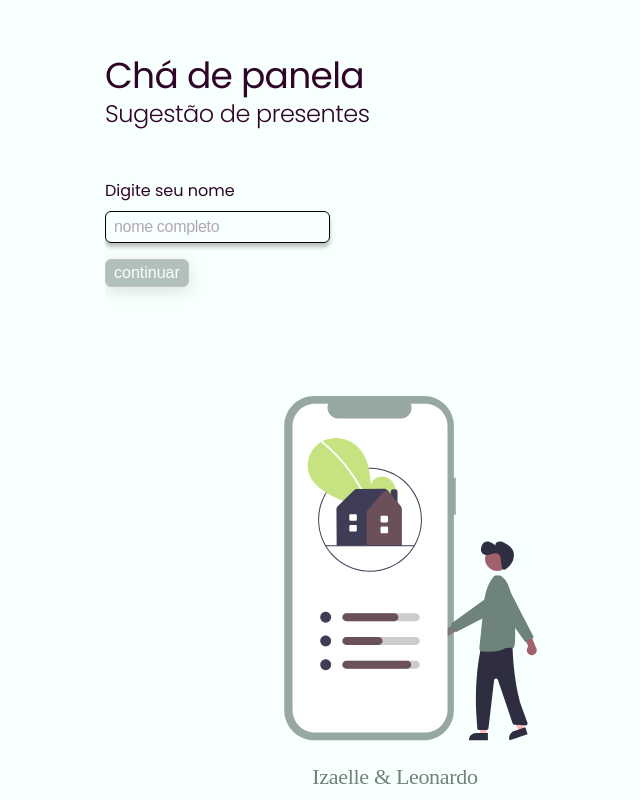
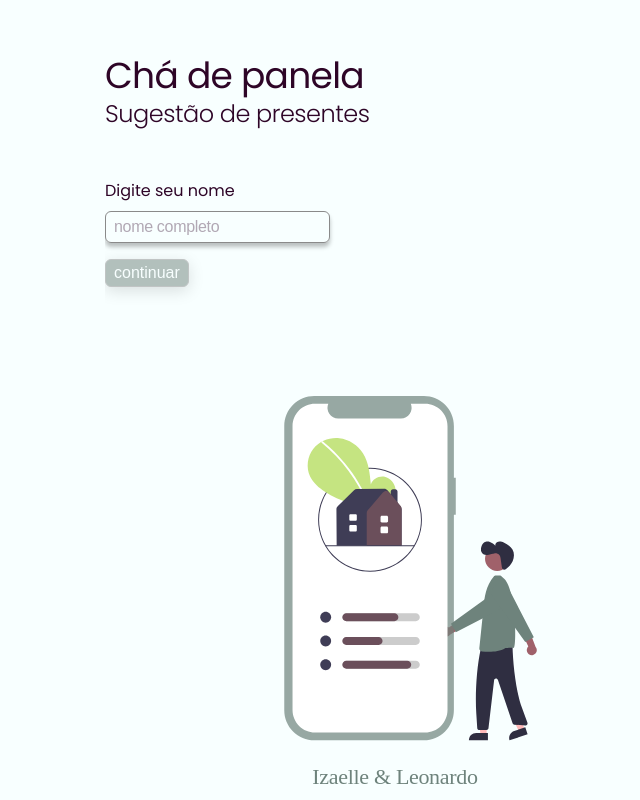
Before and after one commit to LeoCesar0/bridal-shower-list, a Next.js app: page / in a window 1280 px wide. Shown: the whole page, without its empty margins (245-885 px from the left). Built offline with nearby package versions, Linux system fonts and the light colour scheme; no server answers; a web font is replaced by a local one.

Commit message:
fix: input border color

```diff
--- a/src/components/Input/styles.js
+++ b/src/components/Input/styles.js
@@ -14,7 +14,7 @@ const Input = styled.input`
   background: transparent;
 
   border-radius: 6px;
-  border: 1px solid ${(props) => props.theme.border};
+  border: 1px solid ${(props) => props.theme.colors.border};
   box-shadow: 0px 4px 4px 0px rgba(0, 0, 0, 0.25);
 
   &::placeholder {
```
